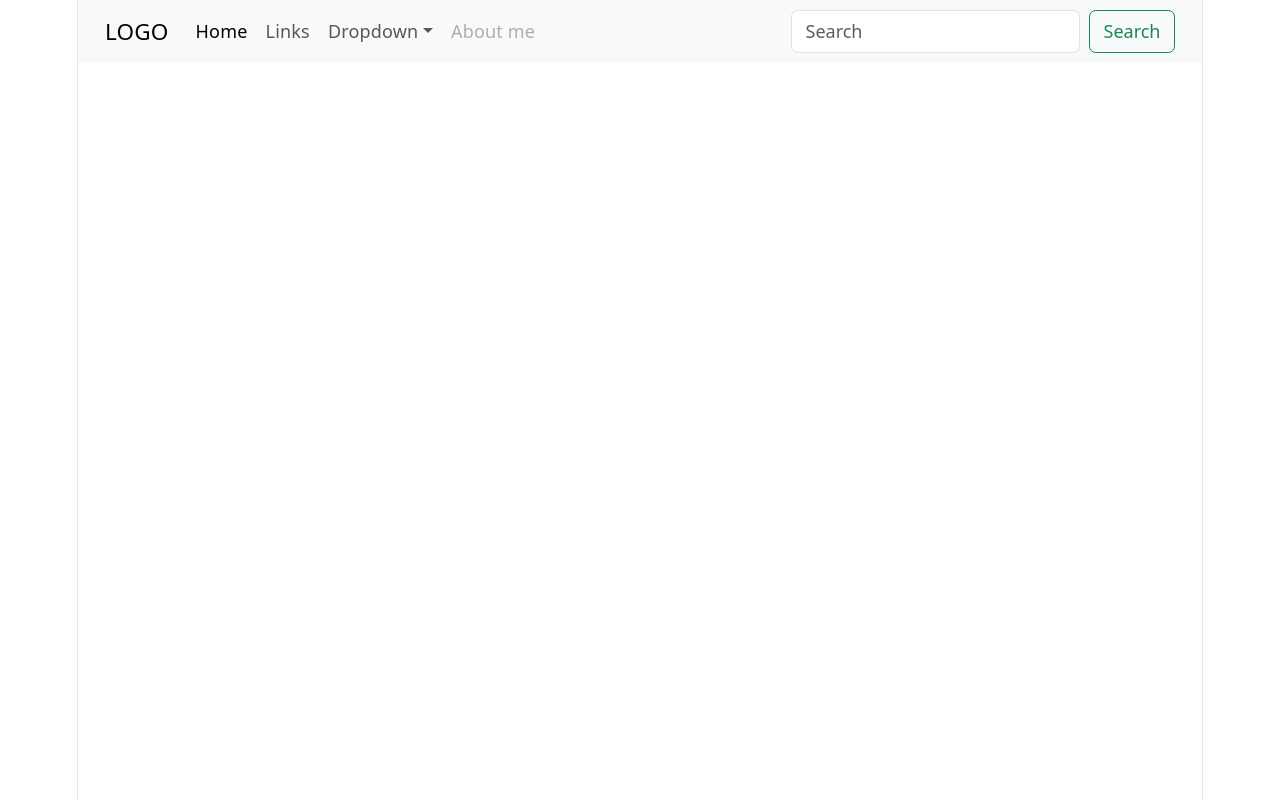
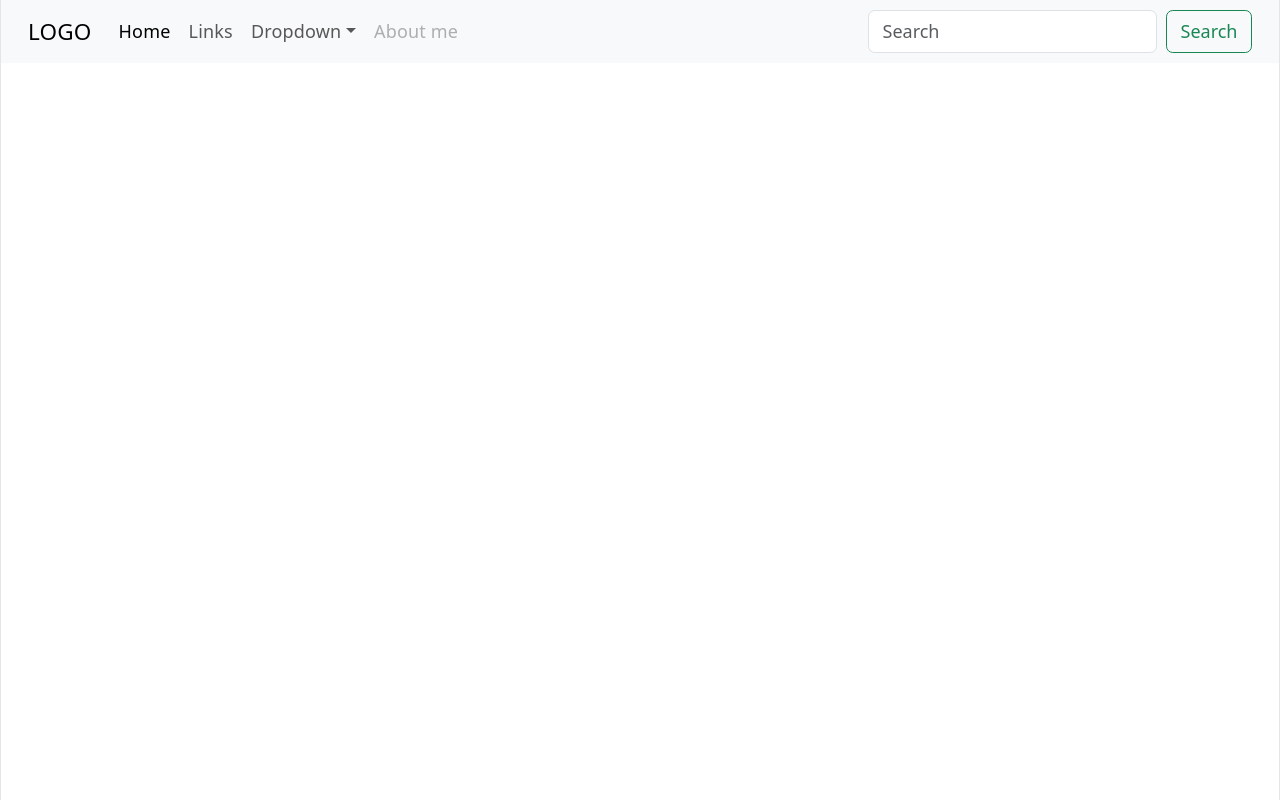
Before and after one commit to charlesv12/My-Website, a React (Vite) app in the folder my-react-app/: page / in a window 1280 px wide. Built offline with nearby package versions, Linux system fonts and the light colour scheme.

Commit message:
Clear default App.css styles

```diff
--- a/my-react-app/src/App.css
+++ b/my-react-app/src/App.css
@@ -1,9 +1,17 @@
 :root {
   font-family: Inter, system-ui, Avenir, Helvetica, Arial, sans-serif;
+  width: 100%;
 }
 
 body {
   margin: 0;
   padding: 0;
-  box-sizing: border-box;
+  width: 100%;
+  min-height: 100vh;
 }
+
+#root {
+  width: 100%;
+  margin: 0;
+  padding: 0;
+}
```
